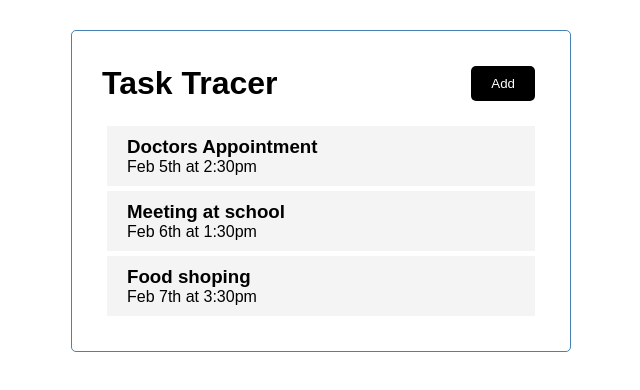
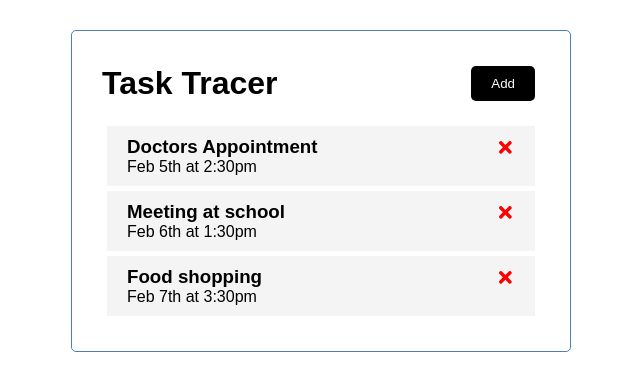
Before and after one commit to MartinBugar/demoApp, a React (Create React App) app: page / in a window 1280 px wide. Shown: the top 390 px of the page, without its empty margins (319-959 px from the left). Built offline with nearby package versions, Linux system fonts and the light colour scheme; a web font is replaced by a local one.

Commit message:
Delete tasks

```diff
--- a/package.json
+++ b/package.json
@@ -8,6 +8,7 @@
     "@testing-library/user-event": "^12.8.3",
     "react": "^17.0.2",
     "react-dom": "^17.0.2",
+    "react-icons": "^4.2.0",
     "react-scripts": "4.0.3",
     "web-vitals": "^1.1.2"
   },
--- a/src/App.js
+++ b/src/App.js
@@ -1,11 +1,13 @@
 import HeaderFunctionBased from "./components/HeaderFunctionBased";
 // import HeaderClassBased from "./components/HeaderClassBased";
-import { useState } from 'react';
+import {useState} from 'react';
 import Tasks from "./components/Tasks";
+import {logDOM} from "@testing-library/react";
 
 
 //Function based component
 const App = () => {
+
     const [tasks, setTasks] = useState([
         {
             id: 1,
@@ -21,16 +23,22 @@ const App = () => {
         },
         {
             id: 3,
-            text: "Food shoping",
+            text: "Food shopping",
             day: "Feb 7th at 3:30pm",
             reminder: true,
         }
     ])
+
+    //Delete Task
+    const deleteTask = (id) => {
+        setTasks(tasks.filter((task) => task.id !== id ))
+    }
+
     return (
         <div className="container">
             <HeaderFunctionBased title={'Task Tracer'}/>
             {/*<HeaderClassBased/>*/}
-            <Tasks tasks={tasks}/>
+            <Tasks tasks={tasks} onDelete={deleteTask}/>
         </div>
     )
 }
--- a/src/components/Task.js
+++ b/src/components/Task.js
@@ -1,7 +1,12 @@
+import { FaTimes } from "react-icons/fa";
+
 const Task = (props) => {
     return (
         <div className="task">
-            <h3>{props.task.text}</h3>
+            <h3>
+                {props.task.text} <FaTimes style={{ color:"red", cursor:"pointer"}}
+                                           onClick={() => props.onDelete(props.task.id)}/>
+            </h3>
             <p>{props.task.day}</p>
         </div>
     )
--- a/src/components/Tasks.js
+++ b/src/components/Tasks.js
@@ -5,7 +5,7 @@ const Tasks = (props) => {
     return(
         <>
             {props.tasks.map((task) => (
-                <Task key={task.id} task={task}/>
+                <Task key={task.id} task={task} onDelete={props.onDelete}/>
             ))}
         </>
     )
--- a/src/index.css
+++ b/src/index.css
@@ -63,6 +63,10 @@ body {
   cursor: pointer;
 }
 
+.task:hover {
+  background: #61dafb;
+}
+
 .task.reminder {
   border-left: 5px solid green;
 }
```
Also changed, not shown: 1 other file (tests, documents, lock files or other folders).
